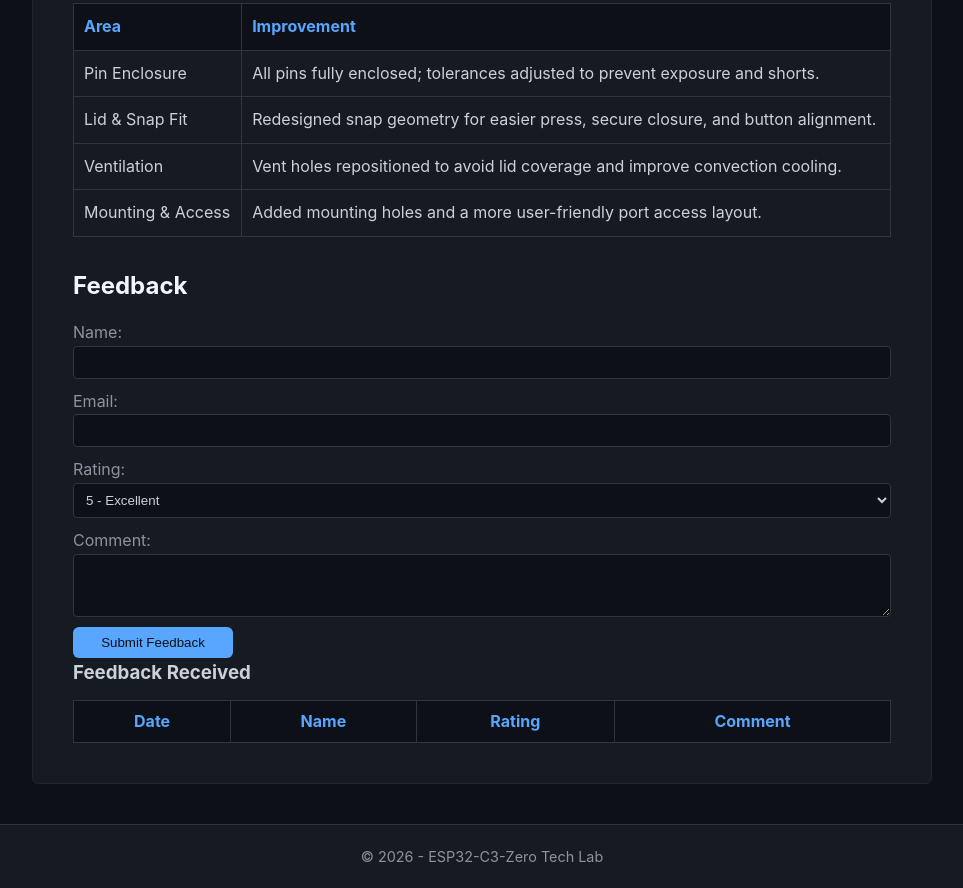
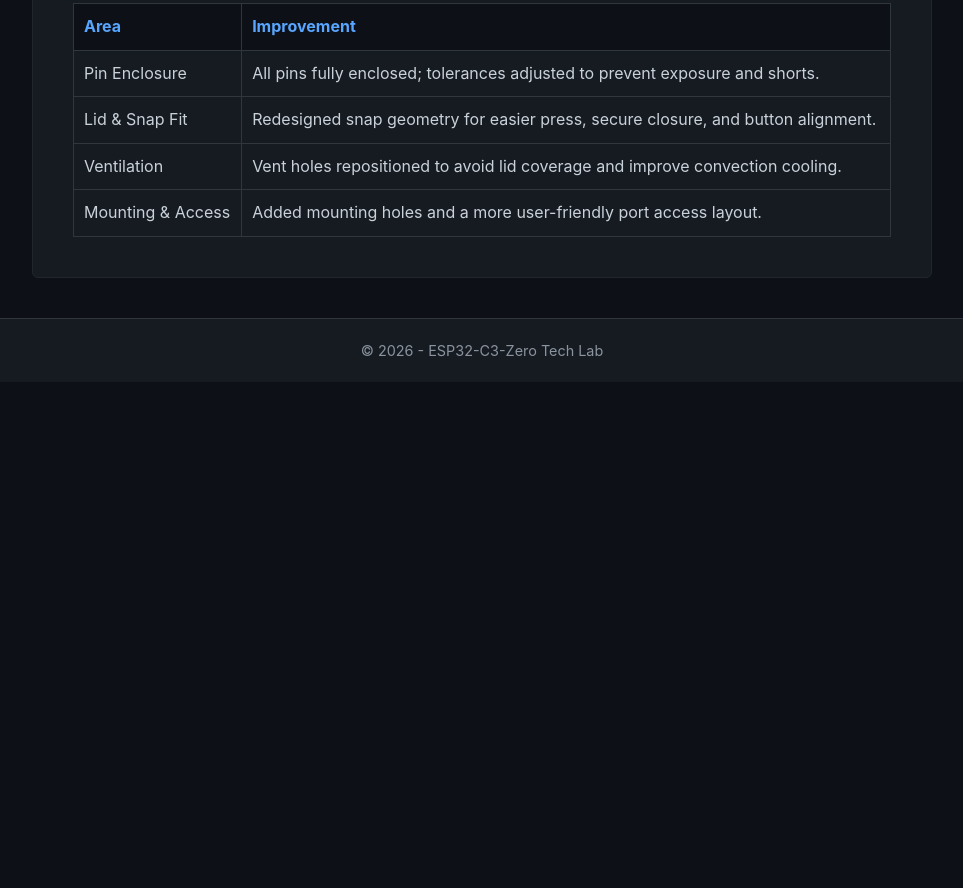
Before and after one commit to Zein-N32/ESP32-C3-Zero-website, a plain HTML site: page page4.html in a window 1280 px wide. Shown: the part 3721-4609 px from the top of the page, without its empty margins (158-1121 px from the left). After the commit the page ends 4103 px from the top, so only its background shows below. Drawn offline with Linux system fonts and the light colour scheme.

Commit message:
Revise page4.html for final design presentation

```diff
--- a/page4.html
+++ b/page4.html
@@ -4,7 +4,7 @@
 <head>
     <meta charset="UTF-8">
     <meta name="viewport" content="width=device-width, initial-scale=1.0">
-    <title>ESP32-C3-Zero Projects - Home</title>
+    <title>ESP32-C3-Zero Case - Final Design</title>
 
     <link rel="stylesheet" href="./style.css">
 </head>
@@ -55,15 +55,15 @@
                 </p>
 
                  <div class="apolo-frame">
-                      <img src="./IMG/final/Screenshot 2026-06-15 093453.png" width="100%" alt="ESP32-C3-Zero Enclosure 3D Model">
+                       <img src="./IMG/final/Screenshot 2026-06-15 093453.png" width="100%" alt="Final design - perspective render (093453)">
                 </div>
 
 
                 <div class="apolo-frame">
-                    <img src="./IMG/final/prot3bot.jpg" width="100%" alt="ESP32-C3-Zero Enclosure 3D Model">
-                    <img src="./IMG/final/prot3side1.jpg" width="100%" alt="ESP32-C3-Zero Enclosure 3D Model">
-                    <img src="./IMG/final/prot3up.jpg" width="100%" alt="ESP32-C3-Zero Enclosure 3D Model">
-                    <img src="./IMG/final/Screenshot 2026-06-15 093510.png" width="100%" alt="ESP32-C3-Zero Enclosure 3D Model">
+                    <img src="./IMG/final/prot3bot.jpg" width="100%" alt="Final design - bottom view">
+                    <img src="./IMG/final/prot3side1.jpg" width="100%" alt="Final design - side view">
+                    <img src="./IMG/final/prot3up.jpg" width="100%" alt="Final design - top view">
+                    <img src="./IMG/final/Screenshot 2026-06-15 093510.png" width="100%" alt="Final design - close-up (093510)">
                 </div>
 
                 <h2>Final Improvements</h2>
@@ -94,49 +94,11 @@
                     </tbody>
                 </table>
 
-                <div class="feedback-section">
-                    <h2>Feedback</h2>
-                    <form id="feedbackForm" class="feedback-form">
-                        <label>Name:
-                            <input type="text" name="name" required>
-                        </label>
-                        <label>Email:
-                            <input type="email" name="email">
-                        </label>
-                        <label>Rating:
-                            <select name="rating">
-                                <option value="5">5 - Excellent</option>
-                                <option value="4">4 - Good</option>
-                                <option value="3">3 - Okay</option>
-                                <option value="2">2 - Poor</option>
-                                <option value="1">1 - Very Poor</option>
-                            </select>
-                        </label>
-                        <label>Comment:
-                            <textarea name="comment" rows="3" required></textarea>
-                        </label>
-                        <button type="submit">Submit Feedback</button>
-                    </form>
-                    <h3>Feedback Received</h3>
-                    <table id="feedbackTable" class="feedback-table">
-                        <thead>
-                            <tr>
-                                <th>Date</th>
-                                <th>Name</th>
-                                <th>Rating</th>
-                                <th>Comment</th>
-                            </tr>
-                        </thead>
-                        <tbody></tbody>
-                    </table>
-                </div>
 
                 </section>
             </div>
      </main>
 
-    <script src="./feedback.js"></script>
-    <script>initFeedback("final-design");</script>
     <footer>
         <p>
             &copy; 2026 - ESP32-C3-Zero Tech Lab
```
